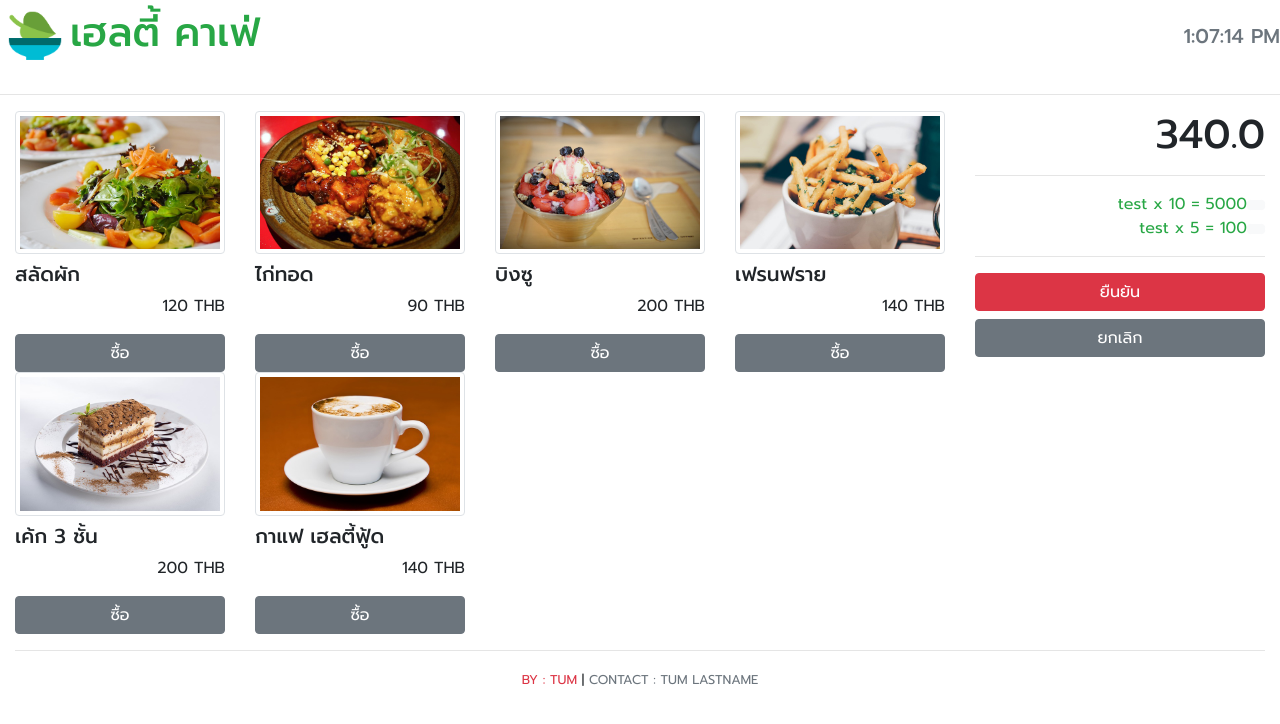
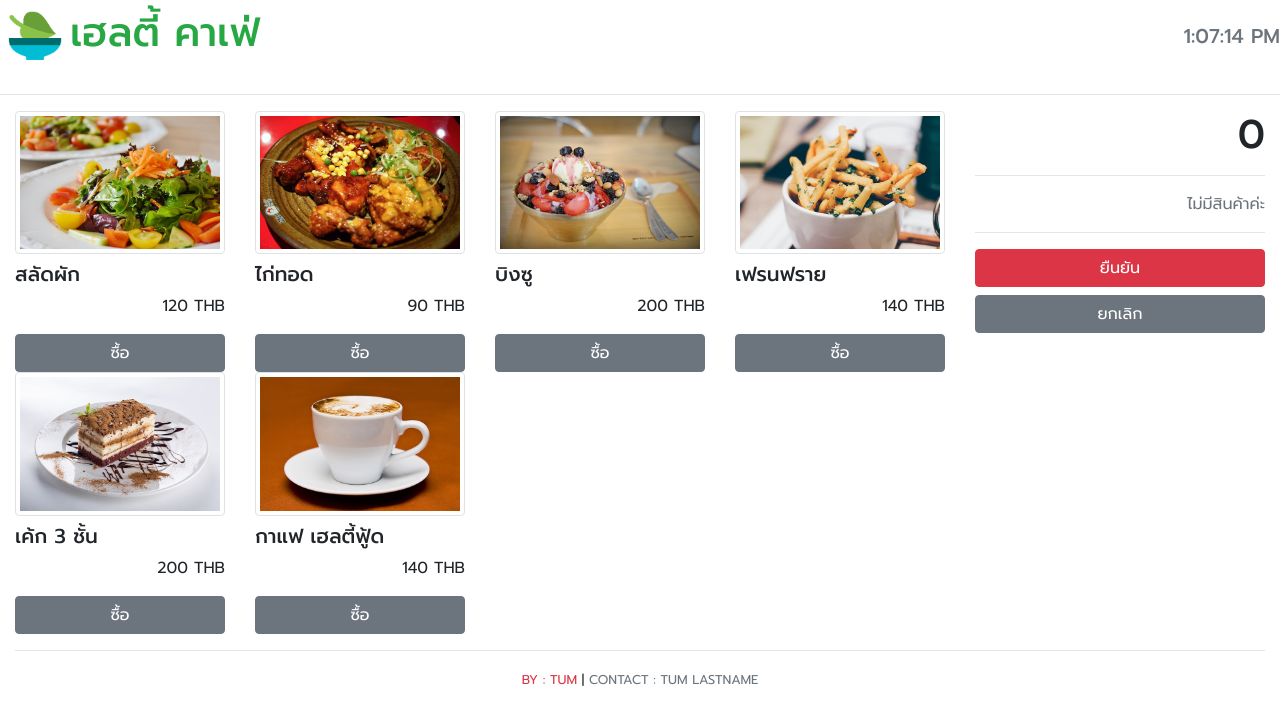
Before and after one commit to ByTum/learnReactTH, a React (Create React App) app in the folder client/: page / in a window 1280 px wide. Shown: the top 724 px of the page. Built offline with nearby package versions, Linux system fonts and the light colour scheme; data requests are answered from the project's data file.

Commit message:
learn axios

```diff
--- a/client/package.json
+++ b/client/package.json
@@ -6,6 +6,7 @@
     "@testing-library/jest-dom": "^5.16.5",
     "@testing-library/react": "^13.4.0",
     "@testing-library/user-event": "^13.5.0",
+    "axios": "^1.3.4",
     "bootstrap": "^4.1.1",
     "react": "^18.2.0",
     "react-dom": "^18.2.0",
--- /dev/null
+++ b/client/resources/data/db.json
@@ -0,0 +1,46 @@
+{
+    "products": [
+        {
+            "id": 1,
+            "productId": 1,
+            "productName": "สลัดผัก",
+            "unitPrice": "120",
+            "thumbnail": "/images/product/1.jpg"
+        },
+        {
+            "id": 2,
+            "productId": 2,
+            "productName": "ไก่ทอด",
+            "unitPrice": "90",
+            "thumbnail": "/images/product/2.jpg"
+        },
+        {
+            "id": 3,
+            "productId": 3,
+            "productName": "บิงซู",
+            "unitPrice": "200",
+            "thumbnail": "/images/product/3.jpg"
+        },
+        {
+            "id": 4,
+            "productId": 4,
+            "productName": "เฟรนฟราย",
+            "unitPrice": "140",
+            "thumbnail": "/images/product/4.jpg"
+        },
+        {
+            "id": 5,
+            "productId": 5,
+            "productName": "เค้ก 3 ชั้น",
+            "unitPrice": "200",
+            "thumbnail": "/images/product/5.jpg"
+        },
+        {
+            "id": 6,
+            "productId": 6,
+            "productName": "กาแฟ เฮลตี้ฟู้ด",
+            "unitPrice": "140",
+            "thumbnail": "/images/product/6.jpg"
+        }
+    ]
+}
--- a/client/src/App.js
+++ b/client/src/App.js
@@ -3,7 +3,8 @@ import React, { Component } from "react";
 import Header from "./components/Header";
 import Moniter from "./components/moniter/Moniter";
 import Footer from "./components/Footer";
-import ProductItem from "./components/product/ProductItem";
+// import ProductItem from "./components/product/ProductItem";
+import axios from "axios";
 
 class App extends Component {
   constructor(props) {
@@ -12,6 +13,8 @@ class App extends Component {
   }
 
   componentDidMount() {
+    // solution 1
+    /*
     this.setState({
       products: [
         {
@@ -52,6 +55,22 @@ class App extends Component {
         },
       ],
     });
+    */
+    // solution 2 get data from api
+    /*
+    fetch("http://localhost:3001/products", { method: "GET" })
+      .then((res) => res.json())
+      .then((res) => {
+        this.setState({ products: res });
+      });
+      */
+    // solution 3 axios
+    axios.get("http://localhost:3001/products").then((res) => {
+      // console.log(res.data);
+      {
+        this.setState({ products: res.data });
+      }
+    });
   }
 
   render() {
--- a/client/src/components/moniter/Calculator.js
+++ b/client/src/components/moniter/Calculator.js
@@ -1,21 +1,38 @@
 import React, { Component } from "react";
 
 class Calculator extends Component {
+  showOrders(orders) {
+    if (!orders || orders.length === 0) {
+      return <li className="text-right text-muted title">ไม่มีสินค้าค่ะ</li>;
+    } else {
+      return orders.map((order) => {
+        return (
+          // add key for solve error
+          <li
+            className="text-right text-success title"
+            key={order.product.productId}
+          >
+            {order.product.productName} x {order.quantity} ={" "}
+            {order.product.unitPrice * order.quantity}
+            <button
+              className="btn btn-light btn-sm"
+              onClick={() => this.props.onDelOrder(order.product)}
+            >
+              x
+            </button>
+          </li>
+        );
+      });
+    }
+  }
+
   render() {
+    const { totalPrice, orders } = this.props;
     return (
       <div>
-        <h1 className="text-right">340.0</h1>
+        <h1 className="text-right">{totalPrice}</h1>
         <hr />
-        <ul className="list-unstyled">
-          <li className="text-right text-success title">
-            test x 10 = 5000
-            <button className="btn btn-light btn-sm"></button>
-          </li>
-          <li className="text-right text-success title">
-            test x 5 = 100
-            <button className="btn btn-light btn-sm"></button>
-          </li>
-        </ul>
+        <ul className="list-unstyled">{this.showOrders(orders)}</ul>
         <hr />
         <button className="btn btn-block btn-danger title">ยืนยัน</button>
         <button className="btn btn-block btn-secondary title">ยกเลิก</button>
--- a/client/src/components/moniter/Moniter.js
+++ b/client/src/components/moniter/Moniter.js
@@ -3,15 +3,61 @@ import Calculator from "./Calculator";
 import ProductList from "../product/ProductList";
 
 class Moniter extends Component {
+  constructor(props) {
+    super(props);
+    this.state = { totalPrice: 0, orders: [] };
+    this.addOrder = this.addOrder.bind(this);
+    this.delOrder = this.delOrder.bind(this);
+  }
+
+  addOrder(product) {
+    let findOrder = this.state.orders.find(
+      (order) => order.product.productId === product.productId
+    );
+    if (findOrder) {
+      findOrder.quantity++;
+    } else {
+      this.state.orders.push({ product: product, quantity: 1 });
+    }
+    const totalPrice = this.state.totalPrice + parseInt(product.unitPrice);
+    this.setState({ totalPrice: totalPrice, orders: this.state.orders });
+  }
+
+  delOrder(product) {
+    let findOrder = this.state.orders.find(
+      (order) => order.product.productId === product.productId
+    );
+    let resultOrder = this.state.orders.filter(
+      (order) => order.product.productId !== product.productId
+    );
+    const totalPrice =
+      this.state.totalPrice -
+      findOrder.quantity * parseInt(findOrder.product.unitPrice);
+
+    this.setState({ totalPrice: totalPrice, orders: resultOrder });
+  }
+
+  cancelOrder() {
+    this.setState({ totalPrice: 0, orders: [] });
+  }
+
   render() {
     return (
       <div className="container-fluid">
         <div className="row">
           <div className="col-md-9">
-            <ProductList products={this.props.products} />
+            <ProductList
+              products={this.props.products}
+              onAddOrder={this.addOrder}
+            />
           </div>
           <div className="col-md-3">
-            <Calculator />
+            <Calculator
+              totalPrice={this.state.totalPrice}
+              orders={this.state.orders}
+              onDelOrder={this.delOrder}
+              onCalcel={this.cancelOrder}
+            />
           </div>
         </div>
       </div>
--- a/client/src/components/product/ProductItem.js
+++ b/client/src/components/product/ProductItem.js
@@ -23,7 +23,7 @@ class ProductItem extends Component {
   // }
 
   render() {
-    const { productName, unitPrice, thumbnail } = this.props;
+    const { productName, unitPrice, thumbnail } = this.props.product;
     return (
       <div className="col-md-3 col-sm-6">
         <img className="img-fluid img-thumbnail" src={thumbnail} alt="" />
@@ -32,7 +32,8 @@ class ProductItem extends Component {
         <button
           className="btn btn-block btn-secondary title"
           // onClick={() => this.doSomething(productName)}
-          onClick={() => console.log(productName)}
+          // onClick={() => console.log(productName)}
+          onClick={() => this.props.onAddOrder(this.props.product)}
         >
           ซื้อ
         </button>
--- a/client/src/components/product/ProductList.js
+++ b/client/src/components/product/ProductList.js
@@ -22,7 +22,11 @@ class ProductList extends Component {
 
         // Spread Operator
         // react want key
-        <ProductItem key={product.productId} {...product} />
+        <ProductItem
+          key={product.productId}
+          product={product}
+          onAddOrder={this.props.onAddOrder}
+        />
       ))
     );
   }
```
Also changed, not shown: 1 other file (tests, documents, lock files or other folders).
